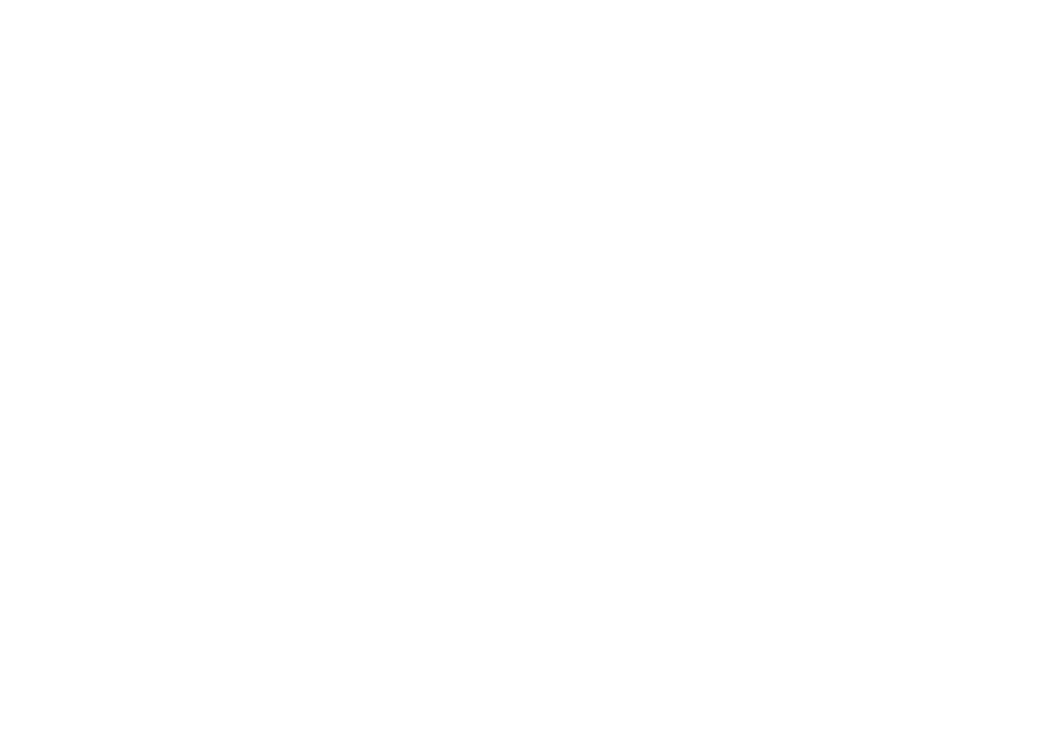
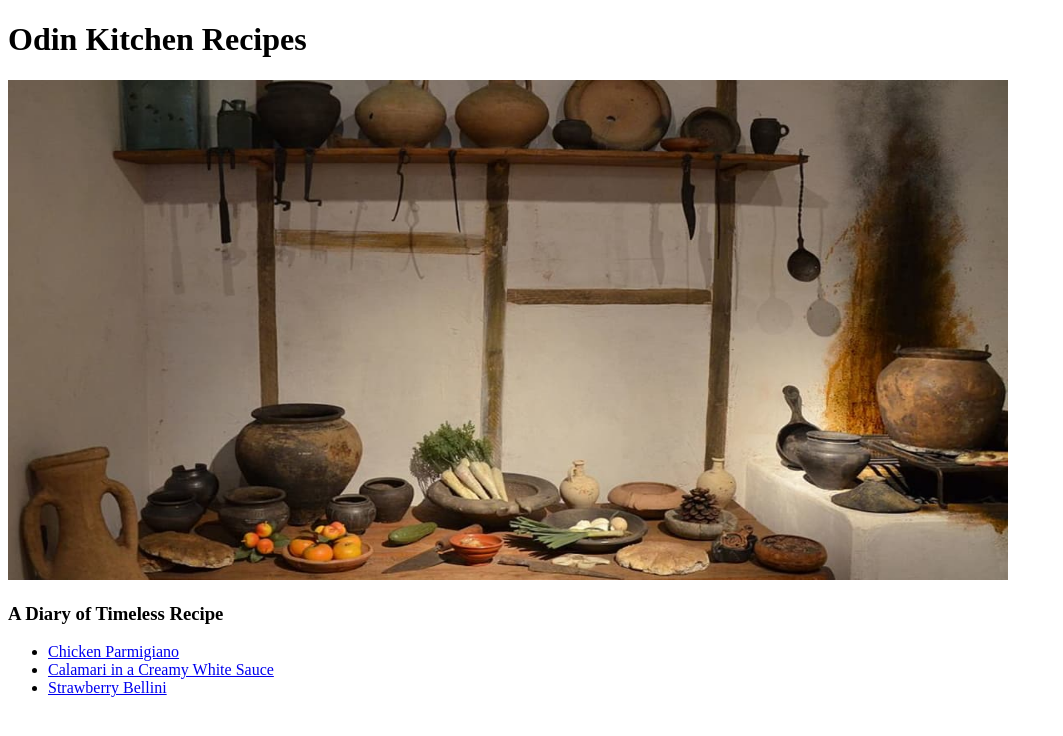
Before and after one commit to lanzmoncis/odin-recipes, a plain HTML site: page index.html in a window 1280 px wide. Shown: the whole page, without its empty margins (0-1063 px from the left). Drawn offline with Linux system fonts and the light colour scheme.

Commit message:
Fully added all content

```diff
--- a/index.html
+++ b/index.html
@@ -2,9 +2,21 @@
 <html lang="en">
 <head>
     <meta charset="UTF-8">
-    <title>Document</title>
+    <title>Odin Kitchen Recipe</title>
 </head>
 <body>
+    <h1>Odin Kitchen Recipes</h1>
+    <img src="../odin-recipes/images/ancient-food-rome.jpg" alt="Timeless Food Recipe"
+    style="width:1000px;height:500px">
+    <h3 id='image label'>A Diary of Timeless Recipe</h3>
+    <div>
+        <ul>
+         <li><a href="./recipes/chickenparmigiana.html">Chicken Parmigiano</a></li>
+         <li><a href="recipes/calamari.html">Calamari in a Creamy White Sauce</a></li>
+         <li><a href="recipes/strawberry-bellini.html">Strawberry Bellini</a></li>
+        </ul>
+    </div>
+
 
 </body>
 </html>
```
Also changed, not shown: recipes/strawberry-bellini.html (+1 -1 lines), images/ancient-food-rome.jpg (added), 2 other files.
